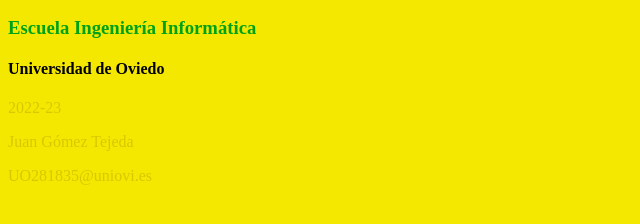
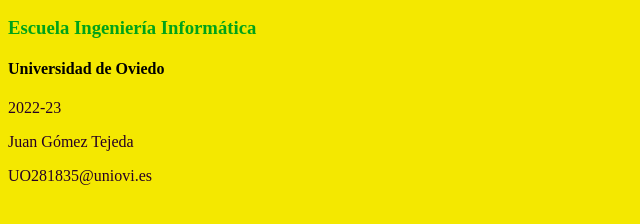
Before and after one commit to uo281835/SEW_Ej1, a plain HTML site: page index.html in a window 1280 px wide. Shown: the part 110-334 px from the top of the page, without its empty margins (0-640 px from the left). Drawn offline with Linux system fonts and the light colour scheme.

Commit message:
Add files via upload

```diff
--- a/Ejercicio1.css
+++ b/Ejercicio1.css
@@ -18,5 +18,5 @@
         color: rgb(0, 0, 0);
         }
  p {
-    color: rgb(218, 199, 0);
+    color: rgb(39, 0, 36);
     }
```
